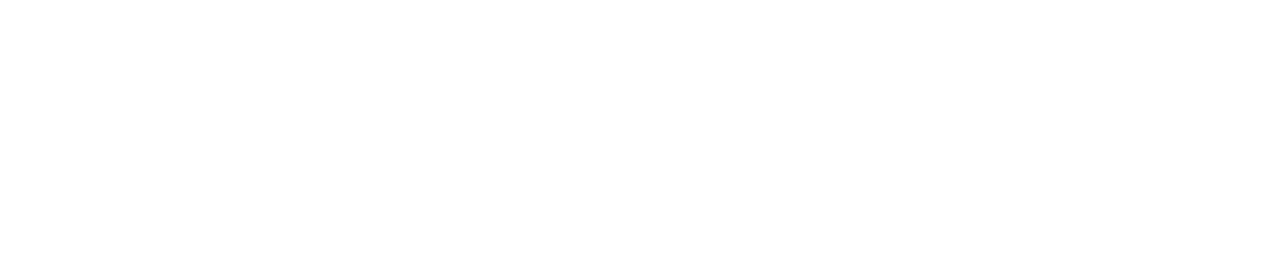
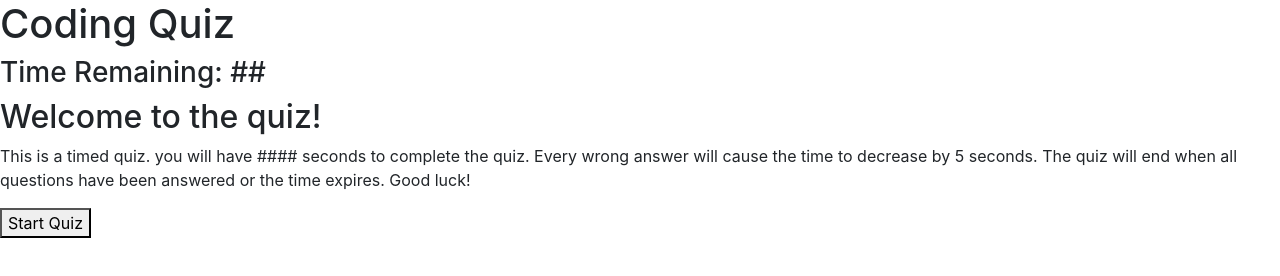
Before and after one commit to allendehoff/Coding-Quiz, a plain HTML site: page index.html in a window 1280 px wide. Drawn offline with nearby package versions, Linux system fonts and the light colour scheme.

Commit message:
added header and introduction and divs for question and answer tracker

```diff
--- a/index.html
+++ b/index.html
@@ -10,6 +10,27 @@
     <link rel="stylesheet" href="https://stackpath.bootstrapcdn.com/bootstrap/4.5.0/css/bootstrap.min.css" integrity="sha384-9aIt2nRpC12Uk9gS9baDl411NQApFmC26EwAOH8WgZl5MYYxFfc+NcPb1dKGj7Sk" crossorigin="anonymous">
 </head>
 <body>
+    <header class="header">
+        <h1>Coding Quiz</h1>
+        <h3>Time Remaining: <span>##</span></h3>
+    </header>
+    <div class="intro">
+        <h2>Welcome to the quiz!</h2>
+        <p>This is a timed quiz. you will have #### seconds to complete the quiz. Every wrong answer will cause the time to decrease by 5 seconds. The quiz will end when all questions have been answered or the time expires. Good luck!</p>
+        <button>Start Quiz</button>
+    </div>
+    <div class="question">
+        <h2>
+
+        </h2>
+        <ul>
+
+        </ul>
+    </div>
+    <div class="answer-tracker">
+
+
+    </div>
 
     <!-- Custom JavaScript -->
     <script src="script.js"></script>
```
